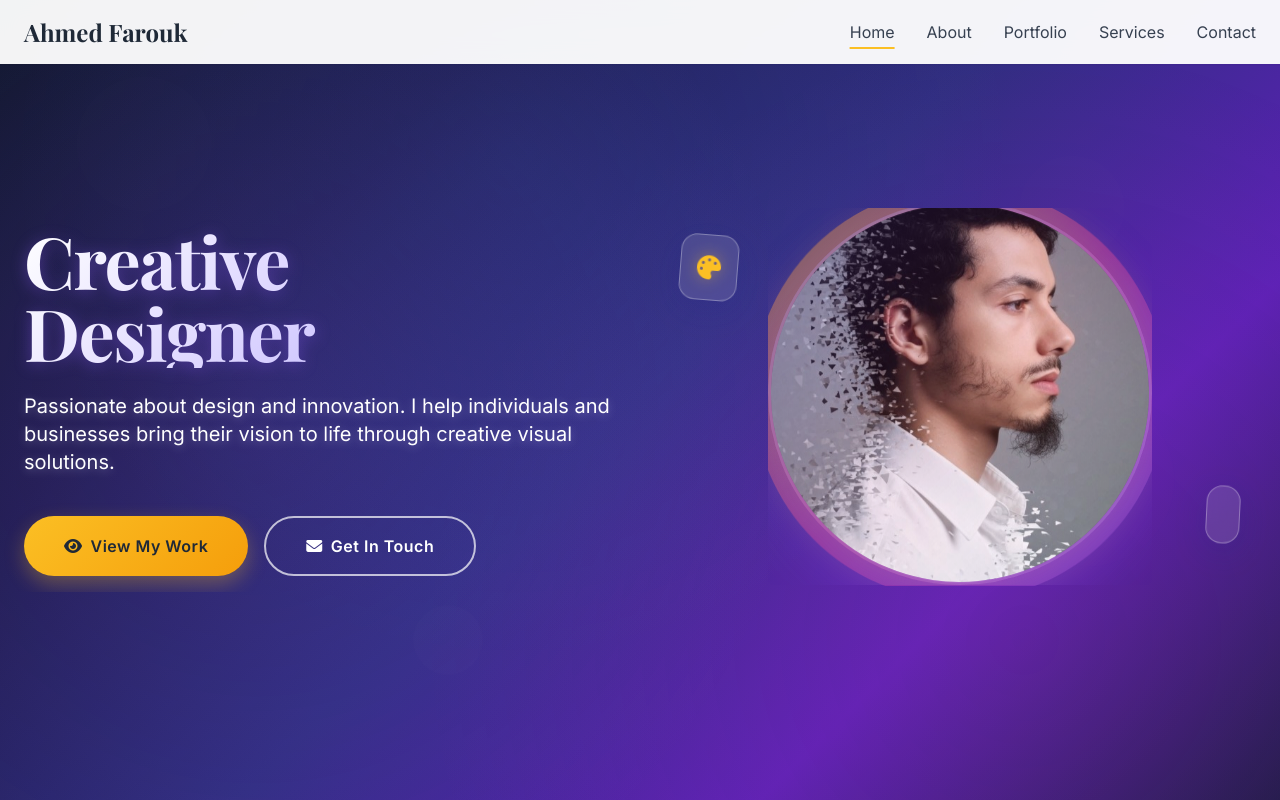
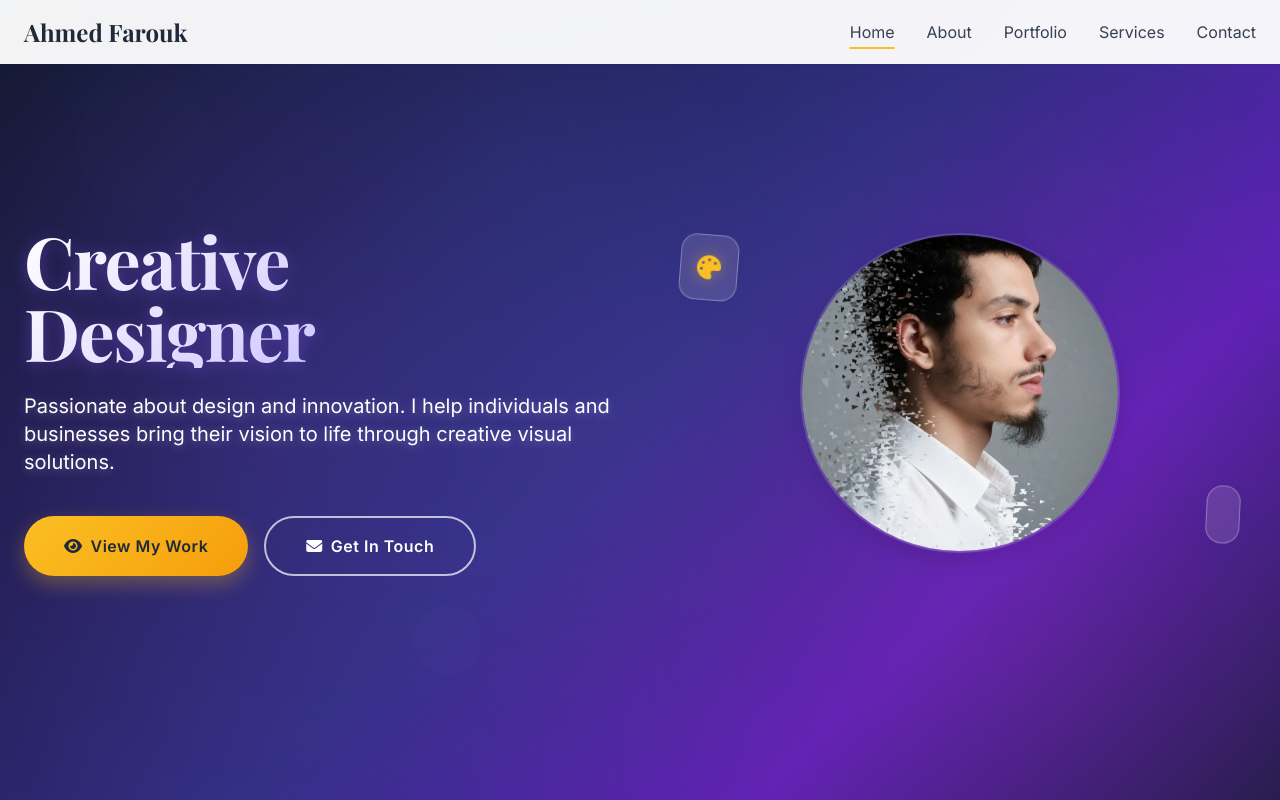
Before and after one commit to drift3/portfolio-design-ahmed-farouk, a plain HTML site: page index.html in a window 1280 px wide. Shown: the top 800 px of the page. Drawn offline with nearby package versions, Linux system fonts and the light colour scheme; some icons are missing.

Commit message:
fix home again

```diff
--- a/index.html
+++ b/index.html
@@ -612,6 +612,13 @@
         .hero-profile-image {
             position: relative;
             animation: float 3s ease-in-out infinite;
+            margin: 12px;
+            aspect-ratio: 1 / 1;
+            max-width: 100%;
+            padding: 16px;
+            display: flex;
+            align-items: center;
+            justify-content: center;
         }
 
         @keyframes float {
@@ -620,41 +627,23 @@
         }
 
         .hero-profile-image::before {
-            content: '';
-            position: absolute;
-            inset: -8px;
-            background: linear-gradient(135deg, #fbbf24 0%, #ec4899 50%, #8b5cf6 100%);
-            border-radius: 9999px;
-            opacity: 0;
-            animation: glow-pulse 3s ease-in-out infinite;
-            z-index: -1;
-        }
-
-        @keyframes glow-pulse {
-            0%, 100% {
-                opacity: 0;
-                transform: scale(1);
-            }
-            50% {
-                opacity: 0.6;
-                transform: scale(1.05);
-            }
+            display: none;
         }
 
         .hero-profile-image img {
             position: relative;
-            border: 3px solid rgba(255, 255, 255, 0.2);
-            box-shadow: 0 20px 60px rgba(139, 92, 246, 0.3),
-                        0 0 40px rgba(251, 191, 36, 0.2),
-                        inset 0 0 30px rgba(255, 255, 255, 0.05);
-            backdrop-filter: blur(1px);
+            border: 2px solid rgba(255, 255, 255, 0.15);
+            box-shadow: 0 8px 20px rgba(0, 0, 0, 0.1);
+            width: calc(100% - 32px);
+            height: calc(100% - 32px);
+            object-fit: cover;
+            display: block;
+            max-width: 100%;
+            max-height: 100%;
         }
 
         .hero-profile-overlay {
-            position: absolute;
-            inset: 0;
-            border-radius: 9999px;
-            background: linear-gradient(135deg, rgba(139, 92, 246, 0.2) 0%, rgba(236, 72, 153, 0.1) 50%, transparent 100%);
+            display: none;
         }
 
         /* Floating Elements Animation */
```
Also changed, not shown: 1 other file.
